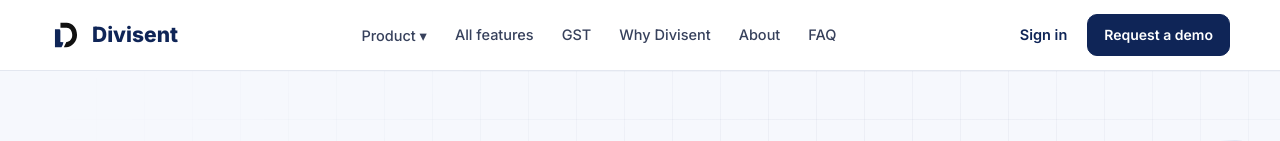
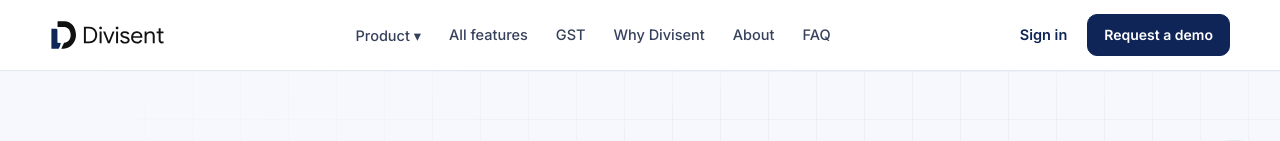
Before and after one commit to yazidibrahim/divisent_home, a plain HTML site: page index.html in a window 1280 px wide. Shown: the top 141 px of the page. Drawn offline with Linux system fonts and the light colour scheme.

Commit message:
Use the original Divisent logo in header and footer

```diff
--- a/assets/style.css
+++ b/assets/style.css
@@ -127,3 +127,4 @@ td[data-h]::before{content:attr(data-h);display:block;font-size:11px;font-weight
 @media(max-width:980px){.hero-grid{grid-template-columns:minmax(0,1fr);padding:52px 0 64px}.visual{margin:20px 0 0}.visual::before{inset:-18px -10px}.c1{left:-6px;top:auto;bottom:-26px}.c2{right:-4px}.c3{display:none}}
 @media(max-width:600px){.chip{padding:8px 10px;gap:8px}.chip i{width:26px;height:26px}.chip span{display:none}}
 @media(prefers-reduced-motion:reduce){.chip{animation:none}}
+.brand img{height:30px;width:auto}.foot .brand img{height:26px}
--- a/index.html
+++ b/index.html
@@ -13,7 +13,7 @@
 </head>
 <body>
 <header class="nav" id="top"><div class="wrap nav-in">
-<a href="#top" class="brand"><img src="assets/favicon.svg" alt="" width="32" height="32"><span>Divisent</span></a>
+<a href="#top" class="brand" aria-label="Divisent home"><img src="assets/logo.svg" alt="Divisent" width="124" height="32"></a>
 <nav class="links" id="links" aria-label="Main">
 <div class="drop"><a href="#tour">Product ▾</a><div class="mega"><a href="#tour" data-tab="sales"><b>Sales</b><span>From enquiry to delivery without re-typing.</span></a><a href="#tour" data-tab="purchase"><b>Purchase</b><span>Buy, receive and pay with nothing slipping through.</span></a><a href="#tour" data-tab="inventory"><b>Inventory</b><span>Know what you have, what's promised and what's free.</span></a><a href="#tour" data-tab="invoicing"><b>Invoicing</b><span>Bill what you delivered and get paid for it.</span></a><a href="#tour" data-tab="accounting"><b>Accounting</b><span>Real double-entry books, always current.</span></a><a href="#tour" data-tab="control"><b>Control</b><span>Delegate the work, keep the authority.</span></a></div></div>
 <a href="#features">All features</a><a href="#gst">GST</a><a href="#why">Why Divisent</a><a href="#about">About</a><a href="#faq">FAQ</a>
@@ -136,6 +136,6 @@
 <div class="cta"><a class="btn btn-light" href="mailto:hello@divisent.com?subject=Demo%20request">Request a demo</a><a class="btn btn-outline" href="https://erp.divisent.com/" target="_blank" rel="noopener">Sign in to the ERP</a></div>
 </div></section>
 </main>
-<footer class="foot"><div class="wrap foot-in"><a href="#top" class="brand"><img src="assets/favicon.svg" alt="" width="28" height="28"><span>Divisent</span></a><span>© <span id="yr">2026</span> Divisent. All rights reserved.</span></div></footer>
+<footer class="foot"><div class="wrap foot-in"><a href="#top" class="brand" aria-label="Divisent home"><img src="assets/logo-white.svg" alt="Divisent" width="124" height="32"></a><span>© <span id="yr">2026</span> Divisent. All rights reserved.</span></div></footer>
 <script src="assets/main.js"></script>
 </body></html>
```
Also changed, not shown: assets/logo-white.svg (added), assets/logo.svg (added).
